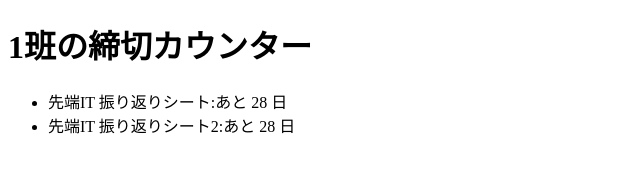
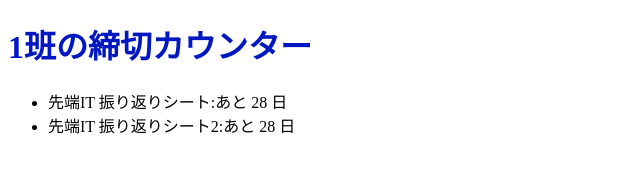
Before and after one commit to neec-sentan-it-2026/team01-deadline, a website: page public/index.html in a window 1280 px wide. Shown: the whole page, without its empty margins (0-640 px from the left). Drawn offline with Linux system fonts and the light colour scheme.

Commit message:
見出しの色を変える(例:color: #0017c1;)

```diff
--- a/public/index.html
+++ b/public/index.html
@@ -6,7 +6,7 @@
   <title>1班の締切カウンター</title>
 </head>
 <body>
-  <h1>1班の締切カウンター</h1>
+  <h1 style="color: #0017c1;">1班の締切カウンター</h1>
   <ul id="list"></ul>
   <script type="module">
     import { daysUntil } from './deadline.js';
```
Also changed, not shown: README.md.
